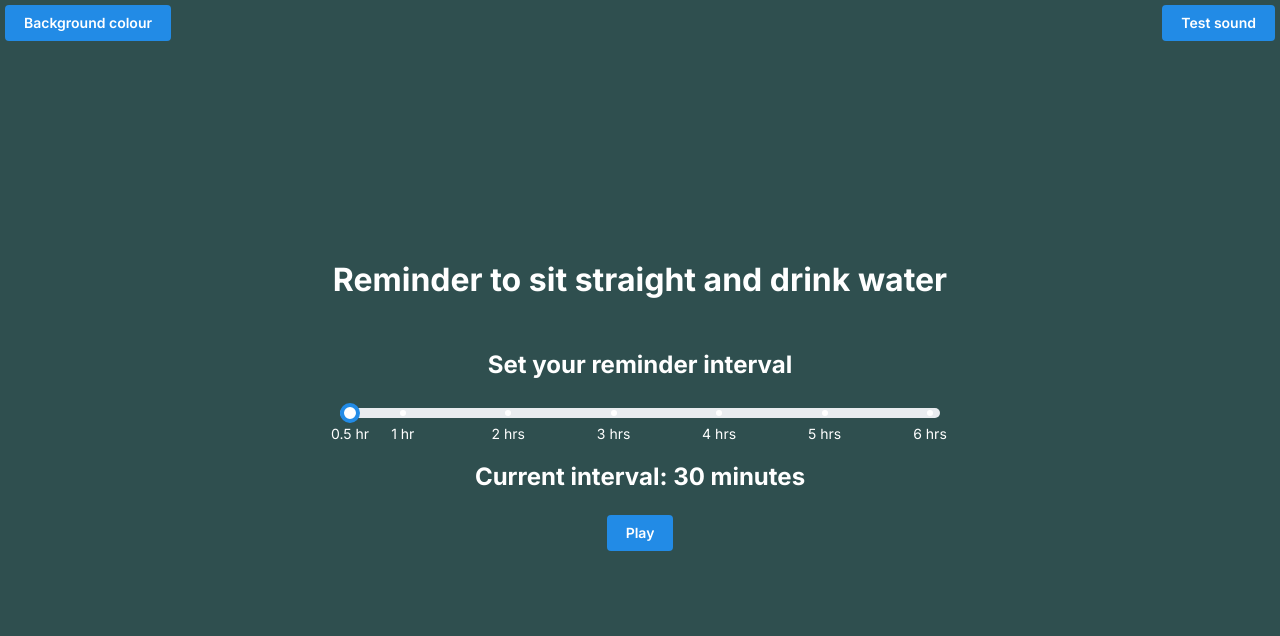
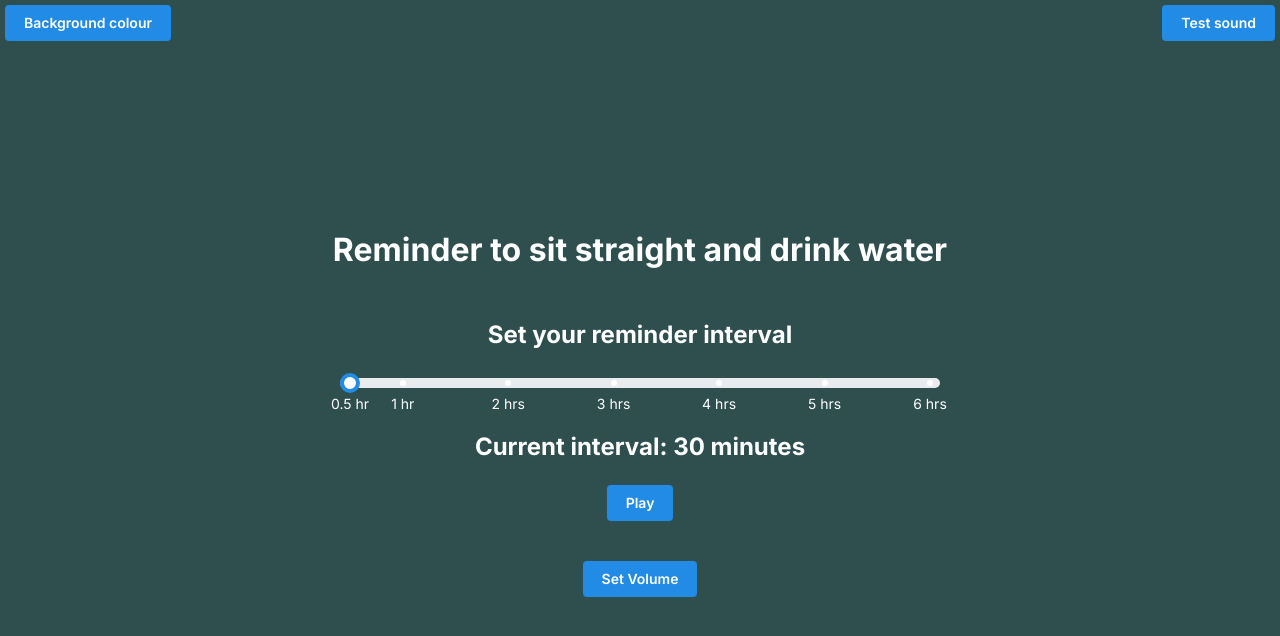
Before and after one commit to SimonasStonkus/posture-check, a Next.js app: page / in a window 1280 px wide. Shown: the top 636 px of the page. Built offline with nearby package versions, Linux system fonts and the light colour scheme; no server answers.

Commit message:
added volume slider

```diff
--- a/src/app/globals.css
+++ b/src/app/globals.css
@@ -40,3 +40,10 @@ h2 {
   right: 0;
   padding: 5px;
 }
+
+.collapseContainer {
+  gap: 10px;
+  width: 300px;
+  max-width: 60vw;
+  padding-top: 25px;
+}
--- a/src/app/page.tsx
+++ b/src/app/page.tsx
@@ -1,15 +1,24 @@
 "use client";
 import { useDisclosure, useLocalStorage } from "@mantine/hooks";
-import { Button, Slider, ColorPicker, Modal, ColorInput } from "@mantine/core";
-import { useState, useEffect } from "react";
+import {
+  Button,
+  Slider,
+  ColorPicker,
+  Modal,
+  ColorInput,
+  Collapse,
+} from "@mantine/core";
+import { useState } from "react";
 import { useSound } from "use-sound";
 
 export default function Home() {
+  const [volume, setVolume] = useState(0.1);
   const [interval, setIntervalState] = useState(0.5);
-  const [play] = useSound("/beep-07a.mp3", { volume: 0.1 });
+  const [play] = useSound("/beep-07a.mp3", { volume: volume });
   const [isPlaying, setIsPlaying] = useState(false);
   const [intervalId, setIntervalId] = useState<number | undefined>(undefined);
   const [openedColour, { open, close }] = useDisclosure(false);
+  const [openedVolumeCollapse, { toggle }] = useDisclosure(false);
 
   const [colour, setColour] = useLocalStorage({
     key: "colour",
@@ -179,6 +188,31 @@ export default function Home() {
             {isPlaying ? "Pause" : "Play"}
           </Button>
         </div>
+
+        <div className="collapseContainer">
+          <Button onClick={toggle}>Set Volume</Button>
+
+          <Collapse in={openedVolumeCollapse}>
+            <h4 style={{ color: isColourBright(colour) ? "black" : "white" }}>
+              {" "}
+              Set your volume
+            </h4>
+            <Slider
+              value={volume}
+              min={0.1}
+              max={1}
+              step={0.1}
+              size="lg"
+              onChange={(e) => setVolume(e)}
+              styles={{
+                markLabel: {
+                  color: isColourBright(colour) ? "black" : "white",
+                },
+              }}
+            />
+            <Button onClick={(e) => setVolume(0.1)}> Reset to default</Button>
+          </Collapse>
+        </div>
       </div>
     </>
   );
```
